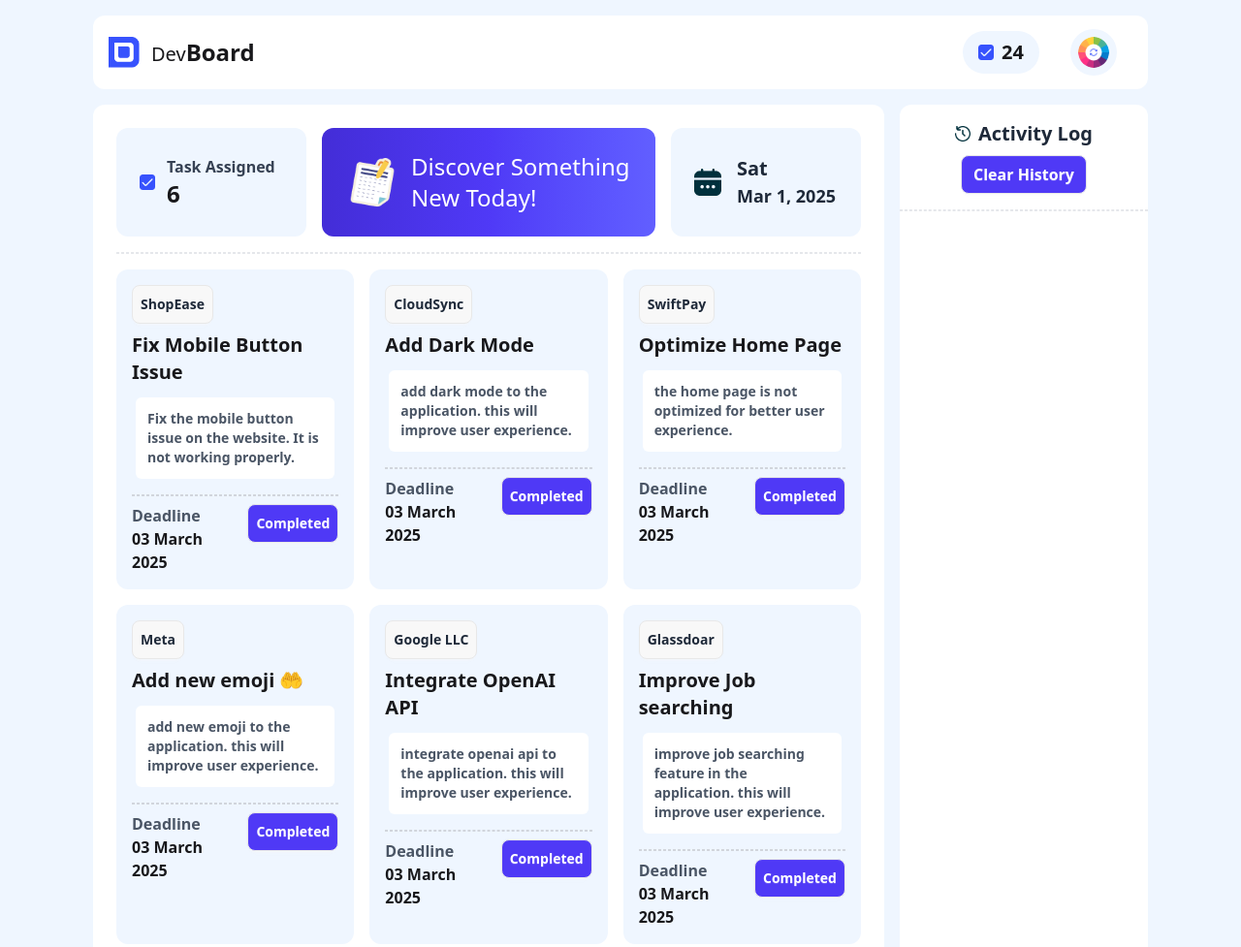
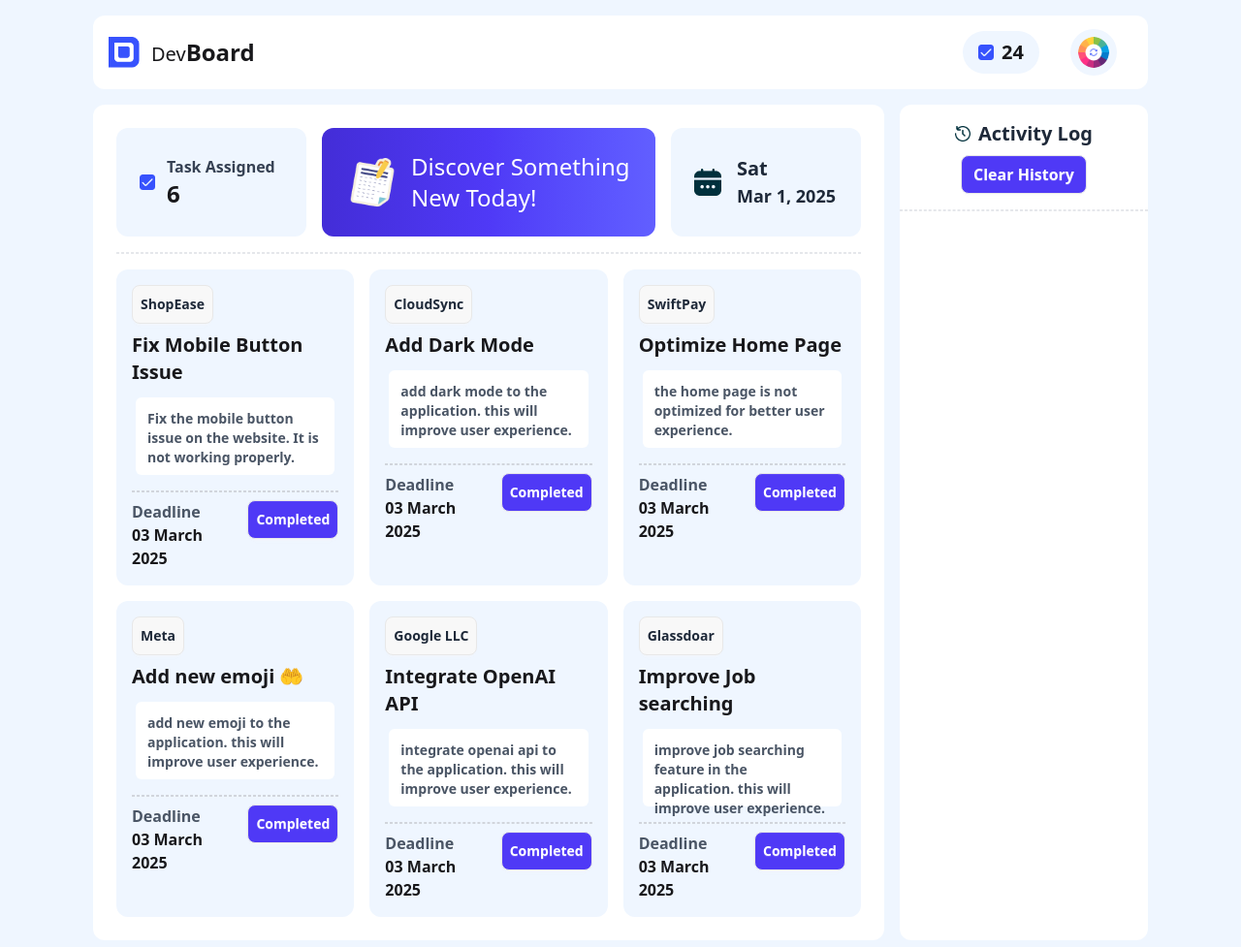
Before and after one commit to apolo-itnet/PH-BH11-Assignment-5, a plain HTML site: page index.html in a window 1280 px wide. Shown: the top 977 px of the page at 97% size. Drawn offline with nearby package versions, Linux system fonts and the light colour scheme.

Commit message:
PH-B11-Assignment-5-Task-DevBoard-Project-Finate-Update

```diff
--- a/index.html
+++ b/index.html
@@ -76,10 +76,10 @@
         <div class="grid grid-cols-3 gap-4">
 
           <!-- task-1 -->
-          <div class=" task-card gap-4 bg-blue-50 p-4 rounded-xl">
+          <div class=" task-card gap-4 bg-blue-50 p-4 rounded-xl group ">
             <button class="btn px-2 py-4  rounded-lg text-sm font-semibold text-gray-800 ">ShopEase</button>
             <h1 id="task-heading-1" class="text-xl font-bold py-2">Fix Mobile Button Issue</h1>
-            <p class="para-details m-1 p-3 bg-white rounded-md text-sm font-semibold text-gray-600 ">
+            <p class="para-details m-1 p-3 bg-white rounded-md text-sm font-semibold text-gray-600 h-20">
               Fix the mobile button issue on the website. It is not working properly.
             </p>
             <div class="border-dashed border w-full border-gray-300 mt-4"></div>
@@ -96,7 +96,7 @@
           <div class=" task-card gap-4 bg-blue-50 p-4 rounded-xl">
             <button class="btn px-2 py-4  rounded-lg text-sm font-semibold text-gray-800 ">CloudSync</button>
             <h1 id="task-heading-2" class="text-xl font-bold py-2">Add Dark Mode</h1>
-            <p class="para-details m-1 p-3 bg-white rounded-md text-sm font-semibold text-gray-600 ">
+            <p class="para-details m-1 p-3 bg-white rounded-md text-sm font-semibold text-gray-600 h-20 ">
               add dark mode to the application. this will improve user experience.
 
             </p>
@@ -114,7 +114,7 @@
           <div class=" task-card gap-4 bg-blue-50 p-4 rounded-xl">
             <button class="btn px-2 py-4  rounded-lg text-sm font-semibold text-gray-800 ">SwiftPay</button>
             <h1 id="task-heading-3" class="text-xl font-bold py-2">Optimize Home Page</h1>
-            <p class="para-details m-1 p-3 bg-white rounded-md text-sm font-semibold text-gray-600 ">
+            <p class="para-details m-1 p-3 bg-white rounded-md text-sm font-semibold text-gray-600 h-20 ">
               the home page is not optimized for better user experience.
             </p>
             <div class="border-dashed border w-full border-gray-300 mt-4"></div>
@@ -131,7 +131,7 @@
           <div class=" task-card gap-4 bg-blue-50 p-4 rounded-xl">
             <button class="btn px-2 py-4  rounded-lg text-sm font-semibold text-gray-800 ">Meta</button>
             <h1 id="task-heading-4" class="text-xl font-bold py-2">Add new emoji 🤲</h1>
-            <p class="para-details m-1 p-3 bg-white rounded-md text-sm font-semibold text-gray-600 ">
+            <p class="para-details m-1 p-3 bg-white rounded-md text-sm font-semibold text-gray-600 h-20 ">
               add new emoji to the application. this will improve user experience.
             </p>
             <div class="border-dashed border w-full border-gray-300 mt-4"></div>
@@ -148,7 +148,7 @@
           <div class=" task-card gap-4 bg-blue-50 p-4 rounded-xl">
             <button class="btn px-2 py-4  rounded-lg text-sm font-semibold text-gray-800 ">Google LLC</button>
             <h1 id="task-heading-5" class="text-xl font-bold py-2">Integrate OpenAI API </h1>
-            <p class="para-details m-1 p-3 bg-white rounded-md text-sm font-semibold text-gray-600 ">
+            <p class="para-details m-1 p-3 bg-white rounded-md text-sm font-semibold text-gray-600 h-20 ">
               integrate openai api to the application. this will improve user experience.
             </p>
             <div class="border-dashed border w-full border-gray-300 mt-4"></div>
@@ -165,7 +165,7 @@
           <div class=" task-card gap-4 bg-blue-50 p-4 rounded-xl">
             <button class="btn px-2 py-4  rounded-lg text-sm font-semibold text-gray-800 ">Glassdoar</button>
             <h1 id="task-heading-6" class="text-xl font-bold py-2">Improve Job searching </h1>
-            <p class="para-details m-1 p-3 bg-white rounded-md text-sm font-semibold text-gray-600 ">
+            <p class="para-details m-1 p-3 bg-white rounded-md text-sm font-semibold text-gray-600 h-20 ">
               improve job searching feature in the application. this will improve user experience.
             </p>
             <div class="border-dashed border w-full border-gray-300 mt-4"></div>
```
